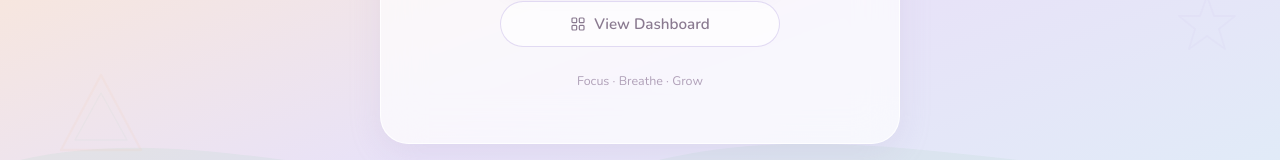
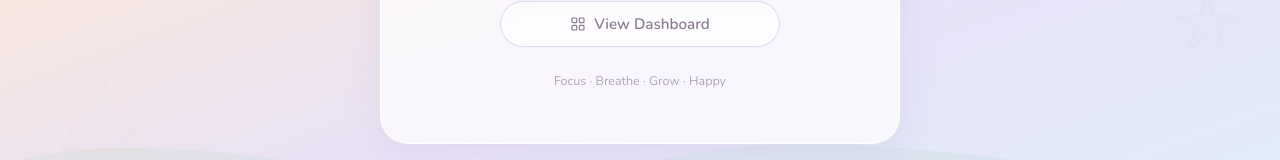
Before and after one commit to malikdiva1205/Mytimmer, a React (Vite) app: page / in a window 1280 px wide. Shown: the part 515-675 px from the top of the page. Built offline with nearby package versions, Linux system fonts and the light colour scheme; a web font is replaced by a local one.

Commit message:
Add Happy to landing page tagline

```diff
--- a/src/pages/LandingPage.jsx
+++ b/src/pages/LandingPage.jsx
@@ -62,7 +62,7 @@ export default function LandingPage() {
         </div>
 
         <p style={{ marginTop: '24px', fontSize: '0.78rem', color: 'var(--text-light)' }}>
-          Focus · Breathe · Grow
+          Focus · Breathe · Grow · Happy
         </p>
       </div>
     </div>
```
